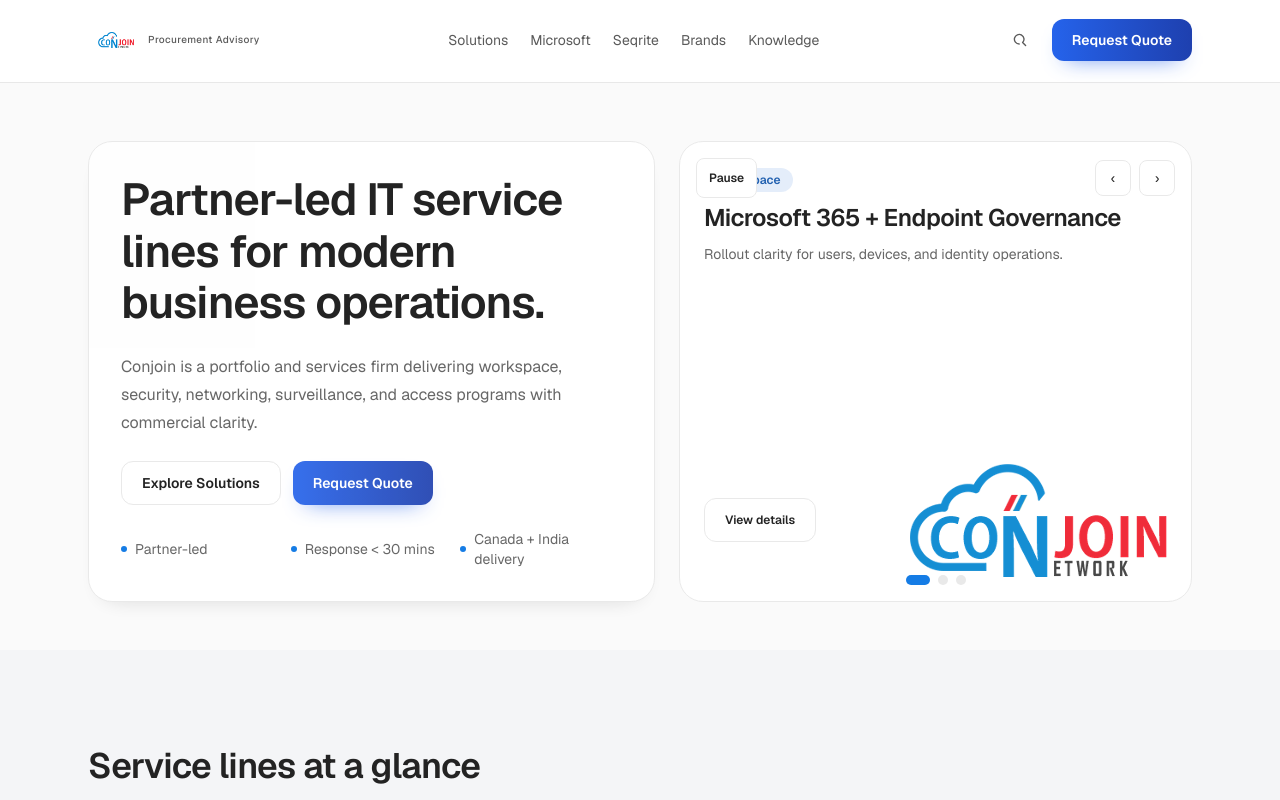
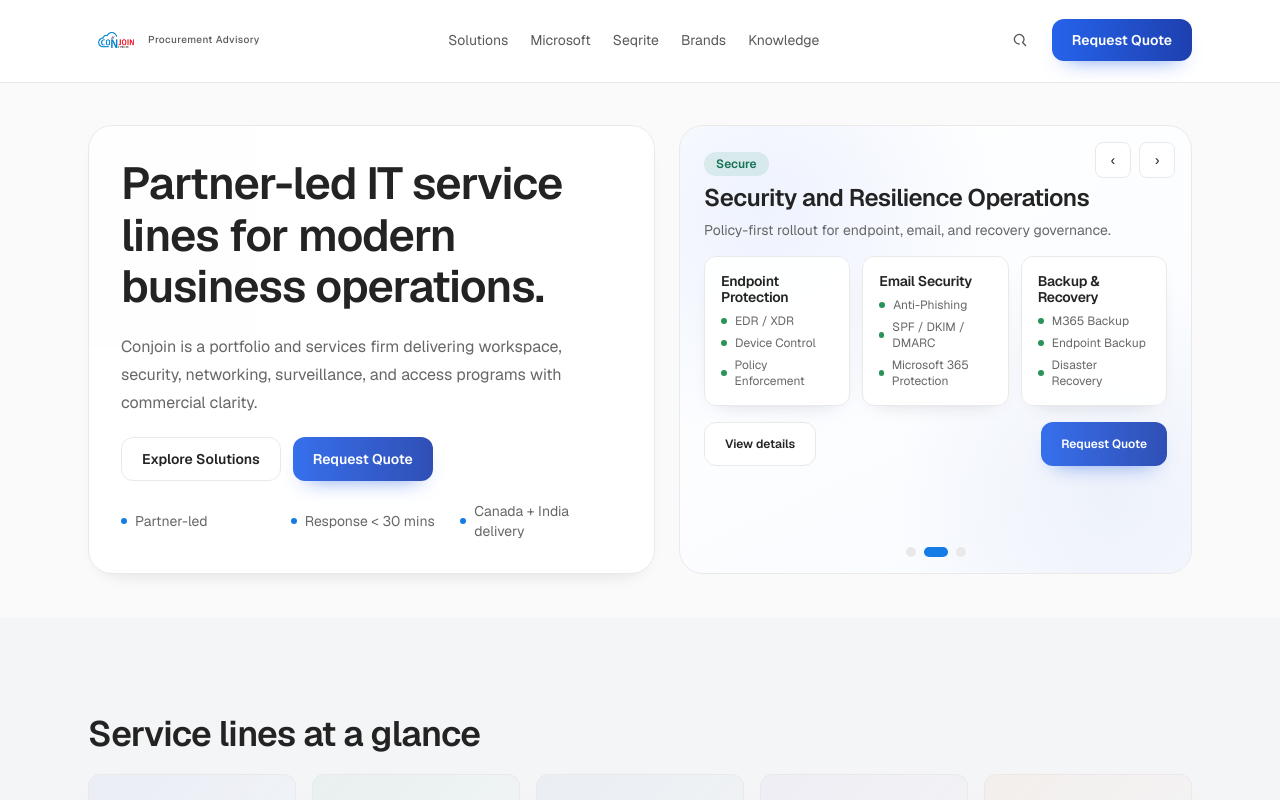
Before and after one commit to conjoin-network/conjoin-website, a Next.js app: page / in a window 1280 px wide. Both pictures are taken after a click on the button 910 px from the left and 569 px from the top of the page. Shown: the top 800 px of the page. Built offline with nearby package versions, Linux system fonts and the light colour scheme; no server answers.

Commit message:
go-live: hero slider clarity hardening

```diff
--- a/app/components/ui/Carousel.tsx
+++ b/app/components/ui/Carousel.tsx
@@ -26,7 +26,6 @@ export default function Carousel({
   heightClassName = "min-h-[420px]"
 }: CarouselProps) {
   const [index, setIndex] = useState(0);
-  const [isPlaying, setIsPlaying] = useState(true);
   const [isHovering, setIsHovering] = useState(false);
   const [isHidden, setIsHidden] = useState(false);
   const [touchStartX, setTouchStartX] = useState<number | null>(null);
@@ -41,7 +40,7 @@ export default function Carousel({
   }, []);
 
   useEffect(() => {
-    if (!isPlaying || isHovering || isHidden || slides.length <= 1) {
+    if (isHovering || isHidden || slides.length <= 1) {
       return;
     }
 
@@ -50,7 +49,7 @@ export default function Carousel({
     }, autoplayMs);
 
     return () => window.clearInterval(timer);
-  }, [autoplayMs, isHidden, isHovering, isPlaying, slides.length]);
+  }, [autoplayMs, isHidden, isHovering, slides.length]);
 
   function goNext() {
     setIndex((current) => (current + 1) % slides.length);
@@ -86,7 +85,7 @@ export default function Carousel({
 
   return (
     <section
-      className={`relative overflow-hidden rounded-3xl border border-[var(--color-border)] bg-[var(--color-surface)] ${heightClassName} ${className}`.trim()}
+      className={`relative overflow-hidden rounded-3xl border border-[var(--color-border)] bg-[linear-gradient(155deg,#ffffff,#f8fbff)] ${heightClassName} ${className}`.trim()}
       onMouseEnter={() => setIsHovering(true)}
       onMouseLeave={() => setIsHovering(false)}
       onTouchStart={(event) => onTouchStart(event.touches[0]?.clientX ?? 0)}
@@ -94,16 +93,12 @@ export default function Carousel({
       aria-roledescription="carousel"
       aria-label="Conjoin featured service lines"
     >
-      <div className="absolute inset-x-0 top-0 z-20 hidden items-center justify-between p-3 md:flex md:p-4">
-        <button
-          type="button"
-          onClick={() => setIsPlaying((value) => !value)}
-          className="interactive-btn inline-flex min-h-10 items-center rounded-lg border border-[var(--color-border)] bg-[var(--color-surface)] px-3 text-xs font-semibold text-[var(--color-text-primary)]"
-          aria-label={isPlaying ? "Pause autoplay" : "Play autoplay"}
-        >
-          {isPlaying ? "Pause" : "Play"}
-        </button>
+      <div
+        aria-hidden
+        className="pointer-events-none absolute inset-0 z-0 bg-[radial-gradient(circle_at_16%_18%,rgba(37,99,235,0.08),transparent_42%),radial-gradient(circle_at_84%_82%,rgba(30,64,175,0.06),transparent_38%)]"
+      />
 
+      <div className="absolute inset-x-0 top-0 z-20 hidden justify-end p-3 md:flex md:p-4">
         <div className="hidden items-center gap-2 md:flex">
           <button
             type="button"
@@ -124,22 +119,13 @@ export default function Carousel({
         </div>
       </div>
 
-      <button
-        type="button"
-        onClick={() => setIsPlaying((value) => !value)}
-        className="interactive-btn absolute bottom-4 left-4 z-20 inline-flex min-h-10 items-center rounded-lg border border-[var(--color-border)] bg-[var(--color-surface)] px-3 text-xs font-semibold text-[var(--color-text-primary)] md:hidden"
-        aria-label={isPlaying ? "Pause autoplay" : "Play autoplay"}
-      >
-        {isPlaying ? "Pause" : "Play"}
-      </button>
-
       {slides.map((slide, slideIndex) => {
         const active = slideIndex === index;
         return (
           <article
             key={slide.id}
             aria-hidden={!active}
-            className={`absolute inset-0 transition-all duration-300 ${
+            className={`absolute inset-0 z-10 transition-all duration-300 ${
               active ? "translate-x-0 opacity-100" : "pointer-events-none translate-x-1 opacity-0"
             }`}
           >
--- a/app/page.tsx
+++ b/app/page.tsx
@@ -94,8 +94,8 @@ const heroSlides = [
     title: "Secure service line",
     description: "Endpoint, email, and backup resilience for business continuity.",
     panel: (
-      <div className="flex h-full flex-col justify-between rounded-3xl p-6" style={withThemeStyles("secure")}>
-        <div className="space-y-3">
+      <div className="flex h-full flex-col rounded-3xl p-5 md:p-6" style={withThemeStyles("secure")}>
+        <div className="space-y-2">
           <span
             className="inline-flex w-fit rounded-full px-3 py-1 text-xs font-semibold"
             style={{
@@ -105,21 +105,49 @@ const heroSlides = [
           >
             Secure
           </span>
-          <h2 className="text-2xl font-semibold text-[var(--color-text-primary)]">Security and resilience operations</h2>
+          <h2 className="text-2xl font-semibold text-[var(--color-text-primary)]">Security and Resilience Operations</h2>
           <p className="text-sm text-[var(--color-text-secondary)]">Policy-first rollout for endpoint, email, and recovery governance.</p>
         </div>
-        <div className="flex items-center justify-between gap-4">
+
+        <div className="mt-4 grid gap-3 md:grid-cols-3">
+          {[
+            {
+              title: "Endpoint Protection",
+              bullets: ["EDR / XDR", "Device Control", "Policy Enforcement"]
+            },
+            {
+              title: "Email Security",
+              bullets: ["Anti-Phishing", "SPF / DKIM / DMARC", "Microsoft 365 Protection"]
+            },
+            {
+              title: "Backup & Recovery",
+              bullets: ["M365 Backup", "Endpoint Backup", "Disaster Recovery"]
+            }
+          ].map((block) => (
+            <div
+              key={block.title}
+              className="interactive-card rounded-xl border border-[var(--color-border)] bg-[color:color-mix(in_srgb,var(--color-surface)_96%,transparent)] p-4 shadow-[0_8px_20px_-16px_rgba(15,23,42,0.35)] transition duration-200 hover:-translate-y-0.5 hover:shadow-[0_14px_28px_-18px_rgba(37,99,235,0.35)]"
+            >
+              <h3 className="text-sm font-semibold text-[var(--color-text-primary)]">{block.title}</h3>
+              <ul className="mt-2 space-y-1.5 text-xs text-[var(--color-text-secondary)]">
+                {block.bullets.map((bullet) => (
+                  <li key={bullet} className="flex items-center gap-2">
+                    <span aria-hidden className="h-1.5 w-1.5 rounded-full bg-[var(--brand-seqrite)]" />
+                    {bullet}
+                  </li>
+                ))}
+              </ul>
+            </div>
+          ))}
+        </div>
+
+        <div className="mt-4 flex items-center justify-between gap-3">
           <ButtonLink href="/solutions/secure" variant="secondary" className="min-h-10 px-4 text-xs">
             View details
           </ButtonLink>
-          <Image
-            src="/brand/conjoin-logo.png"
-            alt="Conjoin secure service line"
-            width={120}
-            height={120}
-            sizes="120px"
-            className="h-auto w-auto"
-          />
+          <ButtonLink href="/request-quote?brand=Seqrite&source=/" variant="primary" className="min-h-10 px-4 text-xs">
+            Request Quote
+          </ButtonLink>
         </div>
       </div>
     )
@@ -164,9 +192,9 @@ const heroSlides = [
 export default function Home() {
   return (
     <div>
-      <Section className="pb-10 pt-10 md:pb-12 md:pt-12">
+      <Section className="pb-9 pt-6 md:pb-11 md:pt-8">
         <div className="grid gap-6 lg:grid-cols-[minmax(0,1.05fr)_minmax(0,0.95fr)] lg:items-stretch">
-          <header className="space-y-6 rounded-3xl border border-[var(--color-border)] bg-[var(--color-surface)] p-7 shadow-[var(--shadow-soft)] md:p-8">
+          <header className="space-y-5 rounded-3xl border border-[var(--color-border)] bg-[var(--color-surface)] p-6 shadow-[var(--shadow-soft)] md:p-8">
             <h1 className="text-[clamp(2rem,5vw,2.8rem)] font-semibold leading-[1.1] tracking-[-0.02em] text-[var(--color-text-primary)]">
               Partner-led IT service lines for modern business operations.
             </h1>
@@ -191,7 +219,7 @@ export default function Home() {
             </ul>
           </header>
 
-          <Carousel slides={heroSlides} autoplayMs={3000} className="h-full" heightClassName="min-h-[360px] md:min-h-[420px]" />
+          <Carousel slides={heroSlides} autoplayMs={2000} className="h-full" heightClassName="min-h-[350px] md:min-h-[405px]" />
         </div>
       </Section>
 
--- a/scripts/qa-smoke.mjs
+++ b/scripts/qa-smoke.mjs
@@ -65,7 +65,6 @@ async function run() {
     homeFailures.push("Home missing expected 5 service cards.");
   }
 
-  assertContains(homeHtml, 'aria-label="Pause autoplay"', "Carousel play/pause control missing.", homeFailures);
   assertContains(homeHtml, 'aria-label="Previous slide"', "Carousel previous control missing.", homeFailures);
   assertContains(homeHtml, 'aria-label="Next slide"', "Carousel next control missing.", homeFailures);
 
```
Also changed, not shown: 1 other file (tests, documents, lock files or other folders).
